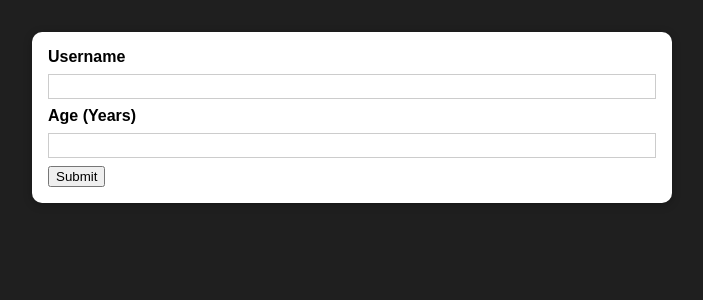
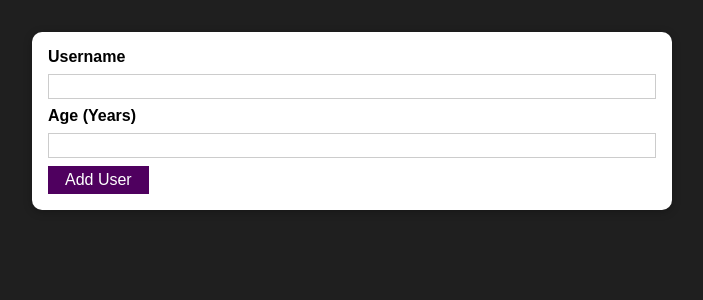
Before and after one commit to impruthvi/React-Form, a React (Create React App) app: page / in a window 1280 px wide. Shown: the top 300 px of the page, without its empty margins (288-991 px from the left). Built offline with nearby package versions, Linux system fonts and the light colour scheme.

Commit message:
Created a Button components

```diff
--- /dev/null
+++ b/src/components/UI/Button.js
@@ -0,0 +1,15 @@
+import React from "react";
+import classes from "./Button.module.css";
+const Button = (props) => {
+  return (
+    <button
+      className={classes.button}
+      type={props.type || "button"}
+      onClick={props.onClick}
+    >
+      {props.children}
+    </button>
+  );
+};
+
+export default Button;
--- /dev/null
+++ b/src/components/UI/Button.module.css
@@ -0,0 +1,18 @@
+.button {
+    font: inherit;
+    border: 1px solid #4f005f;
+    background: #4f005f;
+    color: white;
+    padding: 0.25rem 1rem;
+    cursor: pointer;
+  }
+
+  .button:hover,
+  .button:active {
+    background: #741188;
+    border-color: #741188;
+  }
+
+  .button:focus {
+    outline: none;
+  }
--- a/src/components/Users/AddUser.js
+++ b/src/components/Users/AddUser.js
@@ -1,5 +1,6 @@
 import React from "react";
 import Card from "../UI/Card";
+import Button from "../UI/Button";
 import classes from './AddUser.module.css'
 
 const AddUser = (props) => {
@@ -13,7 +14,7 @@
         <input type="text" name="username" id="" />
         <label htmlFor="age">Age (Years)</label>
         <input type="number" name="age" id="" />
-        <button type="submit">Submit</button>
+        <Button type="submit">Add User</Button>
       </form>
     </Card>
   );
```
